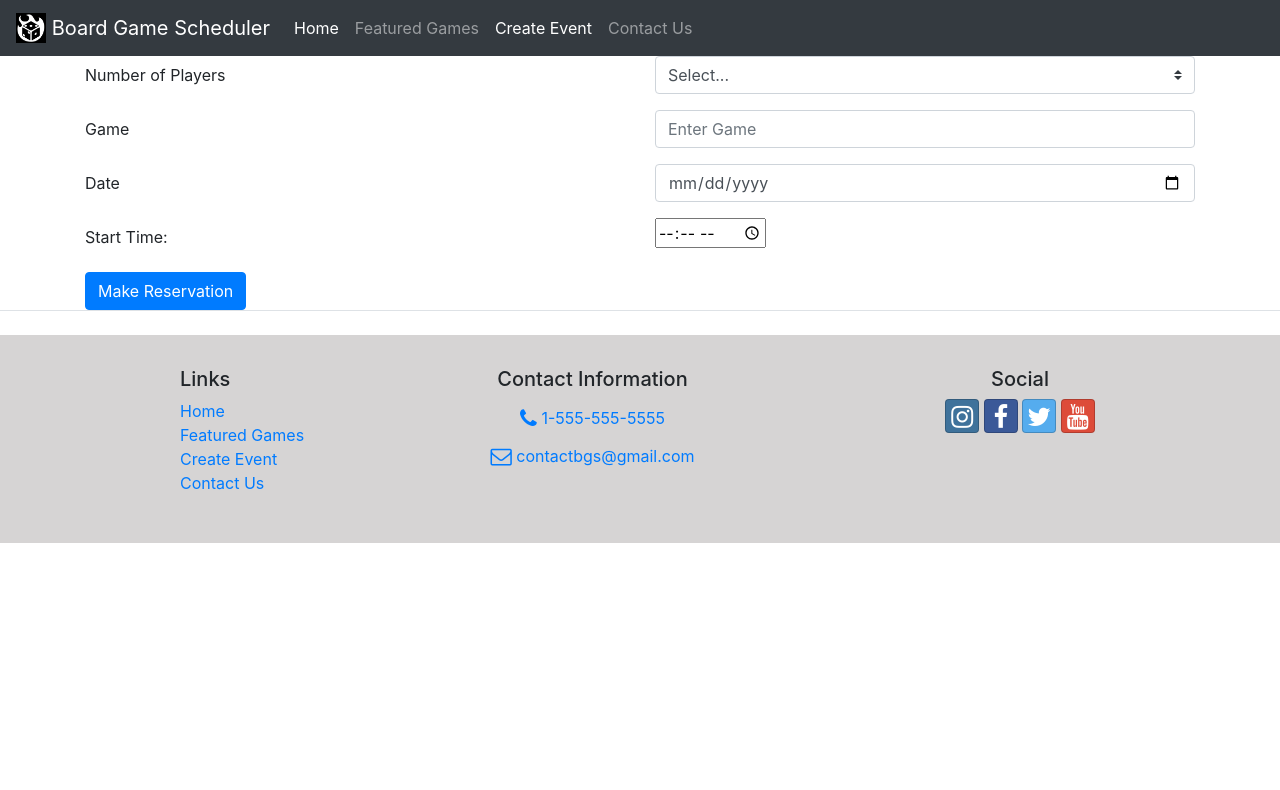
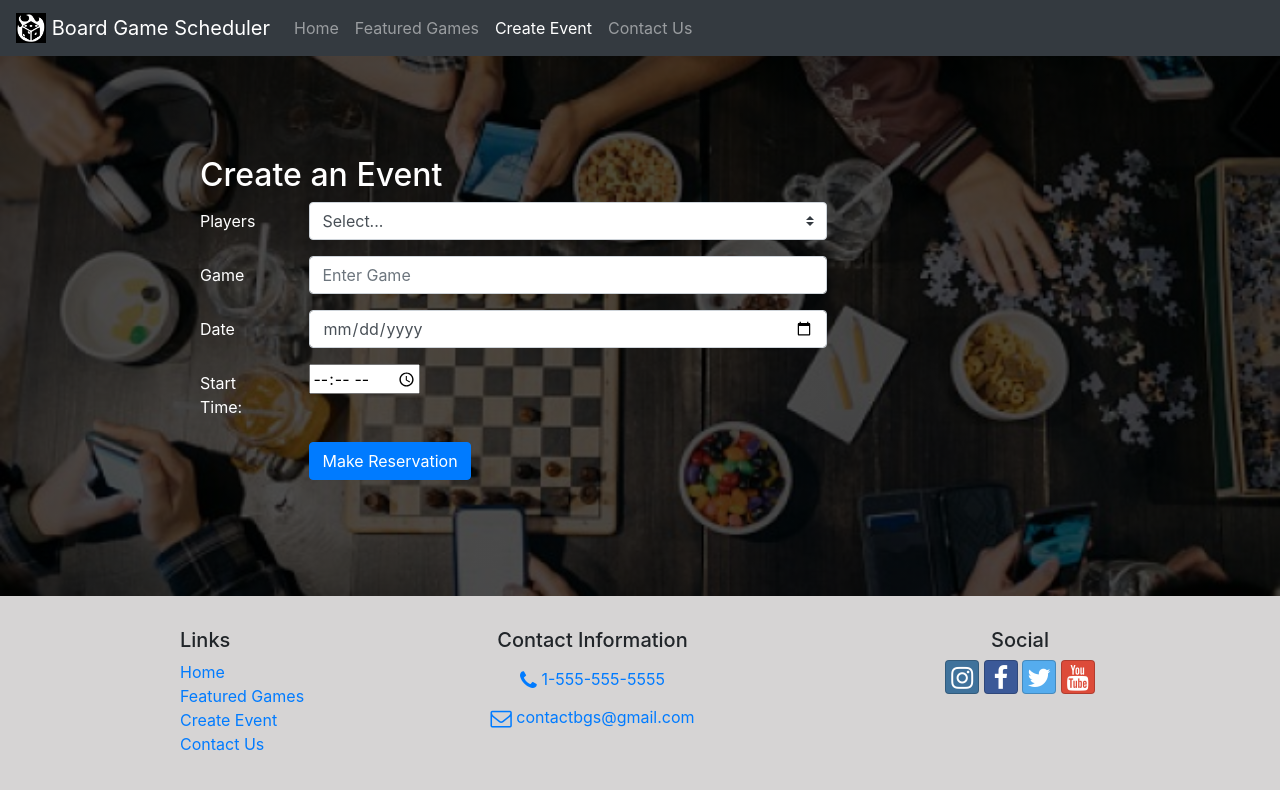
Before and after one commit to calebj516/Nucamp-Portfolio, a website: page CreateEvent.html in a window 1280 px wide. Drawn offline with nearby package versions, Linux system fonts and the light colour scheme.

Commit message:
Adjustments to Event and Contact Forms, Home Page

```diff
--- a/CreateEvent.html
+++ b/CreateEvent.html
@@ -66,7 +66,7 @@
       </button>
       <div class="collapse navbar-collapse" id="navbarNavAltMarkup">
         <div class="navbar-nav">
-          <a class="nav-link active" href="index.html">Home</a>
+          <a class="nav-link" href="index.html">Home</a>
           <a class="nav-link" href="FeaturedGames.html">Featured Games</a>
           <a class="nav-link active" href="#"
             >Create Event <span class="sr-only">(current)</span></a
@@ -76,10 +76,16 @@
       </div>
     </nav>
 
+    <div class="background" id="eventForm">
       <div class="container">
-      <form id="eventForm">
+        <div class="row row-content">
+          <div class="col-12">
+            <h2>Create an Event</h2>
+          </div>
+          <div class="col-md-8">
+            <form>
               <div class="form-group row">
-          <label class="col-sm-6 col-form-label">Number of Players </label>
+                <label class="col-md-2 col-form-label">Players</label>
                 <div class="col">
                   <select
                     class="form-control custom-select"
@@ -101,7 +107,9 @@
                 </div>
               </div>
               <div class="form-group row">
-          <label for="selectGame" class="col-sm-6 col-form-label">Game</label>
+                <label for="selectGame" class="col-md-2 col-form-label"
+                  >Game</label
+                >
                 <div class="col">
                   <input
                     type="text"
@@ -112,23 +120,31 @@
                 </div>
               </div>
               <div class="form-group row">
-          <label for="date" class="col-sm-6 col-form-label">Date</label>
+                <label for="date" class="col-md-2 col-form-label">Date</label>
                 <div class="col">
                   <input class="form-control" type="date" id="date" />
                 </div>
               </div>
               <div class="form-group row">
-          <label for="startTime" class="col-sm-6 col-form-label"
+                <label for="startTime" class="col-md-2 col-form-label"
                   >Start Time:</label
                 >
                 <div class="col">
                   <input type="time" id="startTime" name="startTime" />
                 </div>
               </div>
-        <button type="submit" class="btn btn-primary">Make Reservation</button>
+              <div class="form-group row">
+                <div class="offset-md-2 col-md-10">
+                  <button type="submit" class="btn btn-primary">
+                    Make Reservation
+                  </button>
+                </div>
+              </div>
             </form>
           </div>
-    <div class="modal-footer"></div>
+        </div>
+      </div>
+    </div>
 
     <footer class="site-footer">
       <div class="container">
--- a/css/styles.css
+++ b/css/styles.css
@@ -18,7 +18,7 @@
 }
 
 .button {
-  margin-top: 2.5%;
+  margin-top: 0.5%;
   padding-bottom: 5%;
 }
 
@@ -64,3 +64,17 @@ header {
 #homeCarousel {
   margin-top: 50px;
 }
+
+#eventForm {
+  color: white;
+  padding: 50px;
+}
+
+.eventFormTitle {
+  padding-bottom: 10px;
+}
+
+#contactForm {
+  color: white;
+  padding: 25px;
+}
```
Also changed, not shown: ContactUs.html (+3 -2 lines), index.html (+2 -5 lines). Lines whose indentation alone changed are shown as unchanged.
